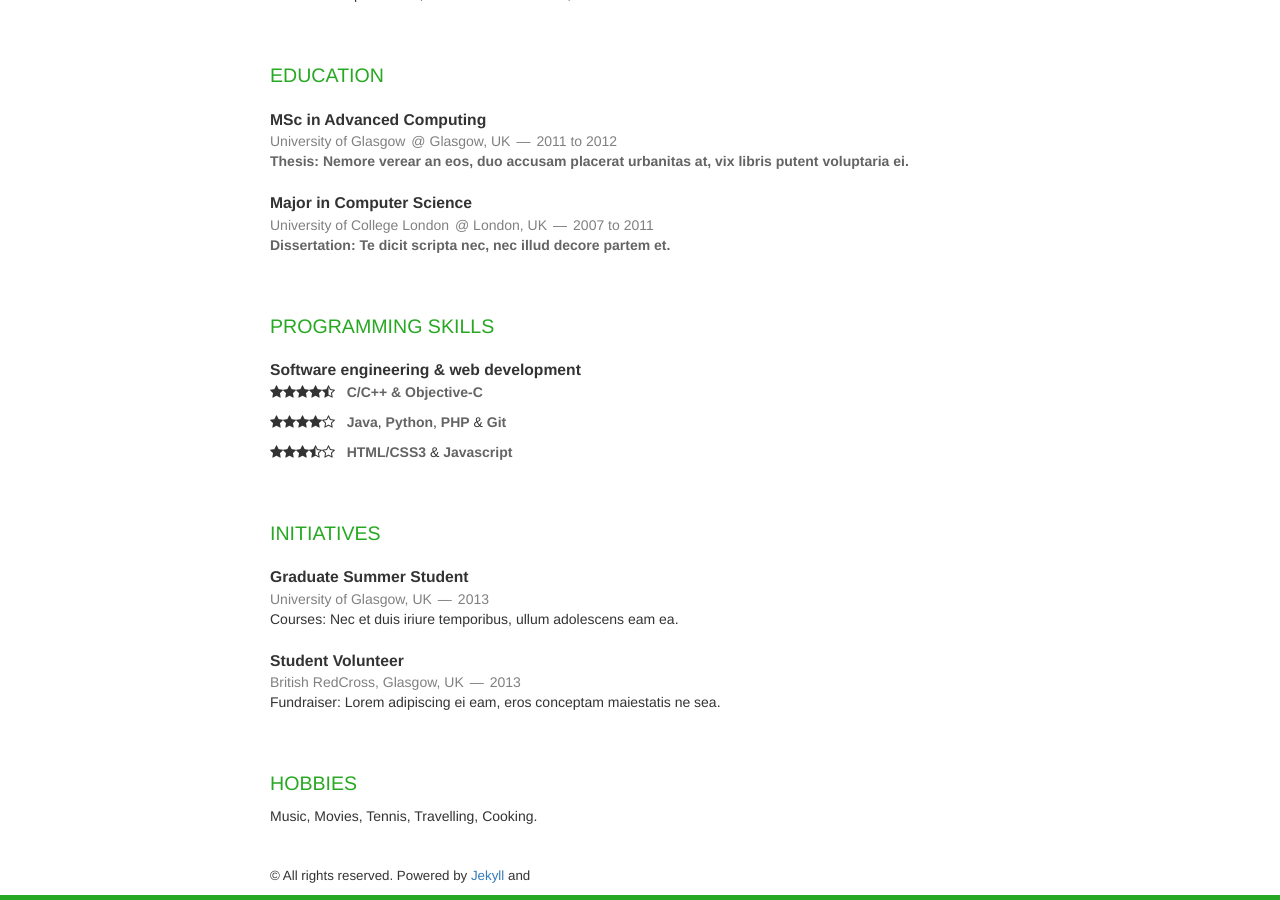
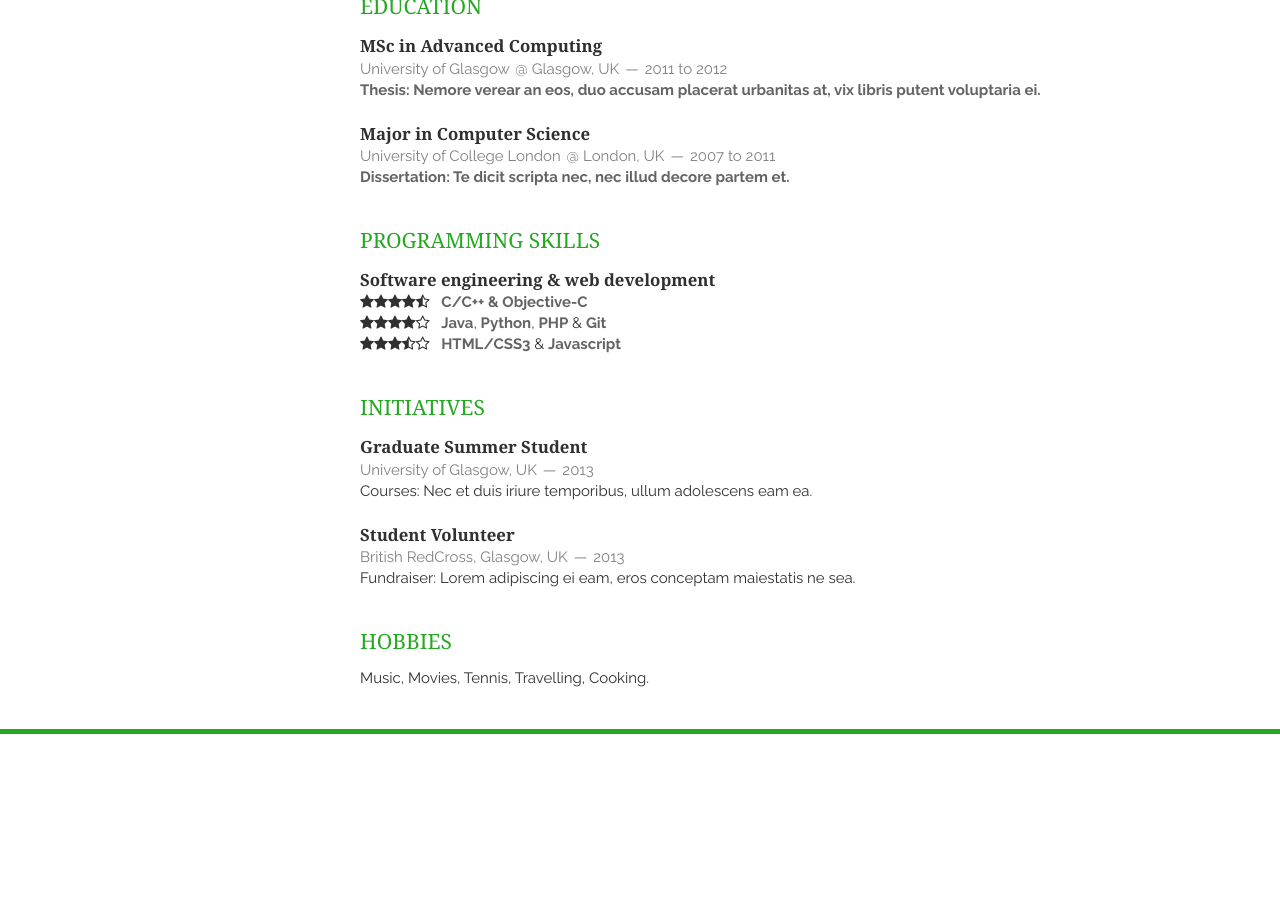
Before and after one commit to windsorbrown/windsorbrown.github.io, a Jekyll site: the page built from resume.html, in a window 1280 px wide and 900 px high, scrolled down 746 px. Built offline with Jekyll 4.4.1, drawn with Linux system fonts in a browser that asks for light colours; nearby versions of some CDN libraries; after the commit the page ends 1480 px from its top, so only the background shows below that; part of the change alters nothing that is shown.

Commit message:
resume add

```diff
--- a/_includes/header.html
+++ b/_includes/header.html
@@ -1,5 +1,5 @@
 <nav class="navbar navbar-default">
-  <div class="container">
+  <div class="container-fluid" style="max-width: 768px">
     <div class="navbar-header">
       <a class="navbar-brand" href="{{ site.baseurl }}"><i class="fa fa-home"></i></a>
     </div>
@@ -7,7 +7,7 @@
       <ul class="nav navbar-nav navbar-right">
        <!--  <li><a href="{{ site.baseurl }}blog.html">BLOG</a></li> -->
         <li><a href="{{ site.baseurl }}projects.html">PROJECTS</a></li>
-        <li><a href="http://biomadeira.github.io/vitae">RESUME</a></li>
+        <li><a href="{{ site.baseurl }}resume.html">RESUME</a></li>
       </ul>
     </div>
   </div>
--- a/_layouts/resume.html
+++ b/_layouts/resume.html
@@ -8,15 +8,17 @@
 
     <meta name="viewport" content="width=device-width, initial-scale=1, maximum-scale=1">
 
+    <!-- Bootstrap -->
+    <link href="https://maxcdn.bootstrapcdn.com/bootstrap/3.3.5/css/bootstrap.min.css" rel="stylesheet"
+    integrity="sha256-MfvZlkHCEqatNoGiOXveE8FIwMzZg4W85qfrfIFBfYc= sha512-dTfge/zgoMYpP7QbHy4gWMEGsbsdZeCXz7irItjcC3sPUFtf0kuFbDz/ixG7ArTxmDjLXDmezHubeNikyKGVyQ=="
+    crossorigin="anonymous">
+
+
+
     <link rel="stylesheet" href="{{ site.baseurl }}static/css/base.css">
     <link rel="stylesheet" href="{{ site.baseurl }}static/css/skeleton.css">
     <link rel="stylesheet" href="{{ site.baseurl }}static/css/layout.css">
     <link rel="stylesheet" href="//maxcdn.bootstrapcdn.com/font-awesome/4.4.0/css/font-awesome.min.css">
-
-    <link href="https://maxcdn.bootstrapcdn.com/bootstrap/3.3.5/css/bootstrap.min.css" rel="stylesheet"
-    integrity="sha256-MfvZlkHCEqatNoGiOXveE8FIwMzZg4W85qfrfIFBfYc= sha512-dTfge/zgoMYpP7QbHy4gWMEGsbsdZeCXz7irItjcC3sPUFtf0kuFbDz/ixG7ArTxmDjLXDmezHubeNikyKGVyQ=="
-    crossorigin="anonymous">
-
 
     <!--[if lt IE 9]>
     <script src="http://html5shim.googlecode.com/svn/trunk/html5.js"></script>
@@ -28,14 +30,8 @@
     <!-- <link rel="apple-touch-icon" sizes="114x114" href="static/img/me-icon-114.png"> -->
 </head>
 <body>
-
-
-
-
+ {% include header.html %}
 <div class="container">
-    {% include header.html %}
-
-
     <header class="three columns">
         <img src="{{ site.baseurl }}static/img/profile.png" class="me">
         <h1>{{ site.name }}</h1>
@@ -64,16 +60,13 @@
         {{ content }}
 
     <footer class="thirteen columns">
-        <p>© All rights reserved. Powered by <a href="http://jekyllrb.com/">Jekyll</a> and
-           <!--  <a href="https://www.github.com/biomadeira/vitae">vitae</a> with ♥</p> -->
+     <!--    <p>© All rights reserved. Powered by <a href="http://jekyllrb.com/">Jekyll</a> and
+            <a href="https://www.github.com/biomadeira/vitae">vitae</a> with ♥</p> -->
     </footer>
     </div>
 </div>
-<!-- <a href="https://github.com/biomadeira/vitae">
-    <img style="position: absolute; top: 0; right: 0; border: 0;"
-         src="https://camo.githubusercontent.com/e7bbb0521b397edbd5fe43e7f760759336b5e05f/68747470733a2f2f73332e616d617a6f6e6177732e636f6d2f6769746875622f726962626f6e732f666f726b6d655f72696768745f677265656e5f3030373230302e706e67"
-         alt="Fork me on GitHub" data-canonical-src="https://s3.amazonaws.com/github/ribbons/forkme_right_green_007200.png"></a>
- -->
+
+
 <script>
   (function(i,s,o,g,r,a,m){i['GoogleAnalyticsObject']=r;i[r]=i[r]||function(){
   (i[r].q=i[r].q||[]).push(arguments)},i[r].l=1*new Date();a=s.createElement(o),
```
Also changed, not shown: 17 other files.
